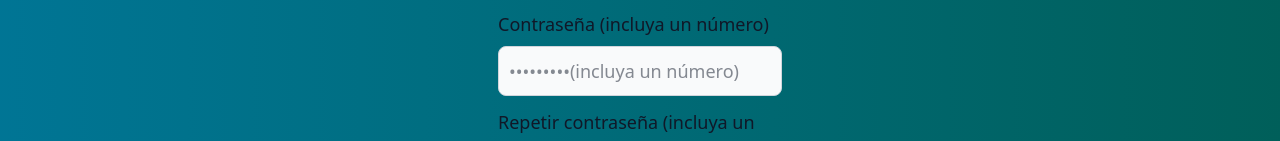
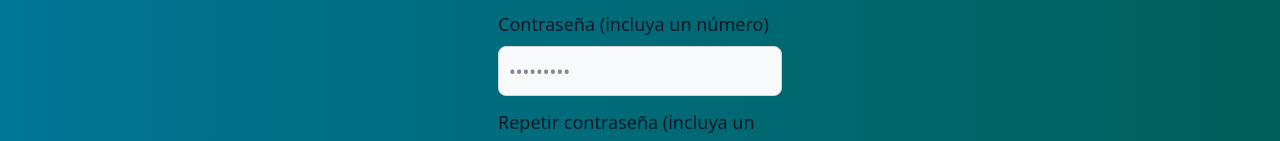
Before and after one commit to MiltonYV-DEV/chat-websocket, a React (Vite) app in the folder frontend/: page /register in a window 1280 px wide. Shown: the part 356-497 px from the top of the page. Built offline with nearby package versions, Linux system fonts and the light colour scheme; no server answers; some icons are missing.

Commit message:
changes in view register

```diff
--- a/frontend/src/pages/Register.tsx
+++ b/frontend/src/pages/Register.tsx
@@ -140,7 +140,7 @@ const Register = () => {
               type={passwordIsVisible ? "text" : "password"}
               id="password"
               minLength={4}
-              placeholder="•••••••••(incluya un número)"
+              placeholder="•••••••••"
               required
               onChange={(e) => setPassword(e.currentTarget.value)}
             />
```
